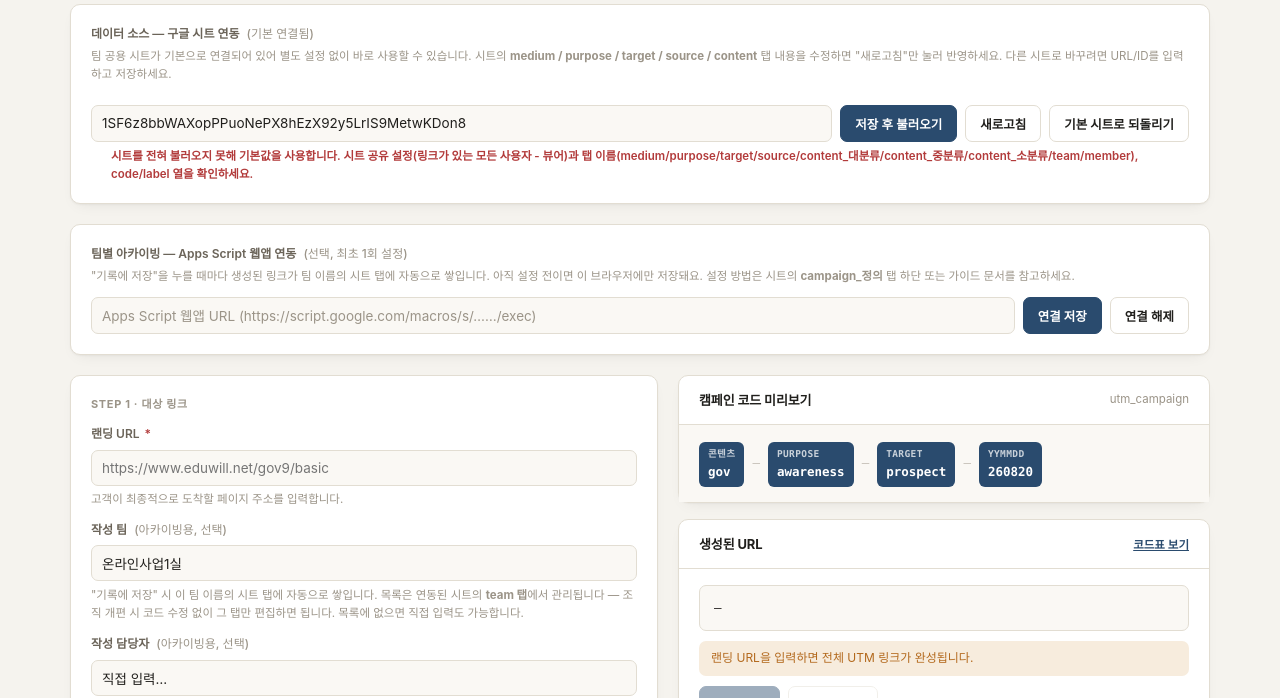
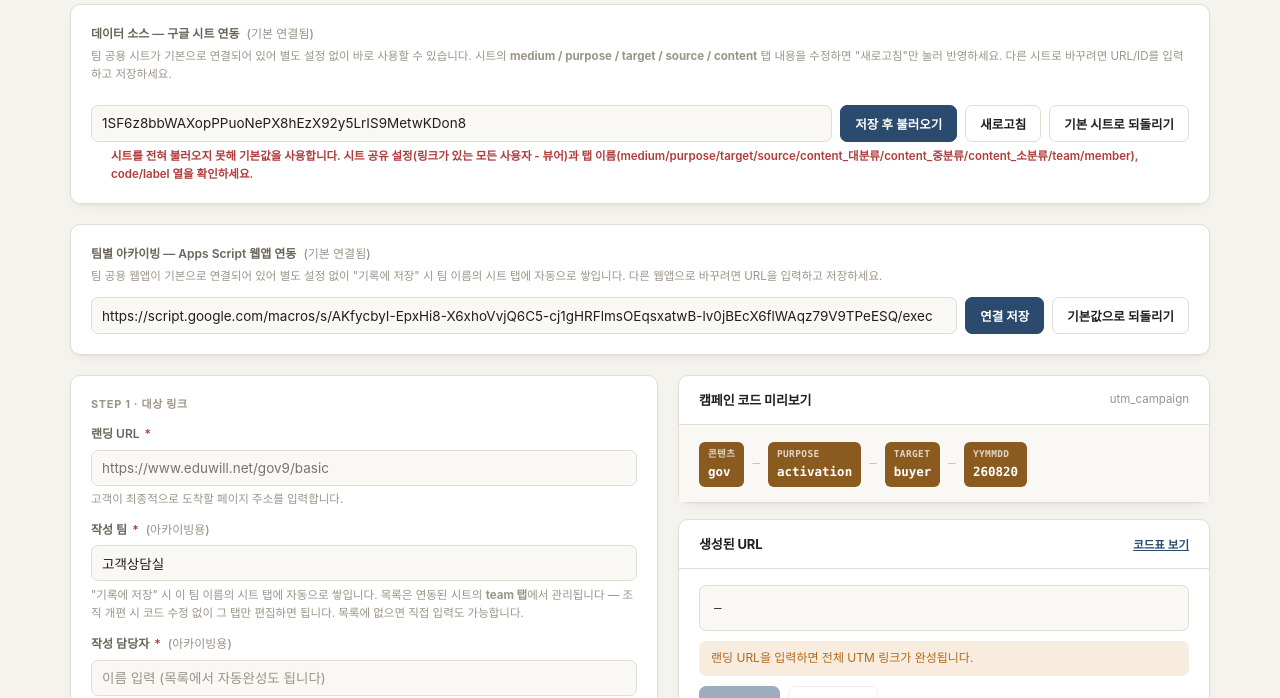
Before and after one commit to hajung1-arch/eduwill_utm_generator, a plain HTML site: page index.html in a window 1280 px wide. Shown: the part 102-800 px from the top of the page. Drawn offline with Linux system fonts and the light colour scheme.

Commit message:
Update index.html

```diff
--- a/index.html
+++ b/index.html
@@ -455,16 +455,16 @@
 
   <div class="card card-pad" id="archiveSettingsCard" style="margin-bottom: 20px;">
     <div style="flex:1; min-width:260px;">
-      <label style="margin-bottom:4px;">팀별 아카이빙 — Apps Script 웹앱 연동 <span class="opt">(선택, 최초 1회 설정)</span></label>
+      <label style="margin-bottom:4px;">팀별 아카이빙 — Apps Script 웹앱 연동 <span class="opt">(기본 연결됨)</span></label>
       <p class="field-desc" style="margin-top:0;">
-        "기록에 저장"을 누를 때마다 생성된 링크가 팀 이름의 시트 탭에 자동으로 쌓입니다. 아직 설정 전이면 이 브라우저에만 저장돼요.
-        설정 방법은 시트의 <b>campaign_정의</b> 탭 하단 또는 가이드 문서를 참고하세요.
+        팀 공용 웹앱이 기본으로 연결되어 있어 별도 설정 없이 "기록에 저장" 시 팀 이름의 시트 탭에 자동으로 쌓입니다.
+        다른 웹앱으로 바꾸려면 URL을 입력하고 저장하세요.
       </p>
     </div>
     <div style="display:flex; gap:8px; margin-top:10px; flex-wrap:wrap;">
       <input type="text" id="archiveUrlInput" placeholder="Apps Script 웹앱 URL (https://script.google.com/macros/s/……/exec)" style="flex:1; min-width:220px;" />
       <button class="primary" id="archiveSaveBtn" type="button">연결 저장</button>
-      <button class="ghost" id="archiveResetBtn" type="button">연결 해제</button>
+      <button class="ghost" id="archiveResetBtn" type="button">기본값으로 되돌리기</button>
     </div>
     <div class="csv-status" id="archiveStatus"></div>
   </div>
@@ -478,7 +478,7 @@
         <input type="url" id="baseUrl" placeholder="https://www.eduwill.net/gov9/basic" />
         <p class="field-desc">고객이 최종적으로 도착할 페이지 주소를 입력합니다.</p>
         <div style="margin-top:12px;">
-          <label for="teamSelect">작성 팀 <span class="opt">(아카이빙용, 선택)</span></label>
+          <label for="teamSelect">작성 팀 <span class="req">*</span> <span class="opt">(아카이빙용)</span></label>
           <select id="teamSelect"></select>
           <div id="customTeamWrap" style="display:none; margin-top:10px;">
             <input type="text" id="customTeam" placeholder="예: 콘텐츠제휴팀 (시트 탭 이름으로 그대로 쓰입니다)" />
@@ -486,12 +486,10 @@
           <p class="field-desc" style="margin-top:6px;">"기록에 저장" 시 이 팀 이름의 시트 탭에 자동으로 쌓입니다. 목록은 연동된 시트의 <b>team 탭</b>에서 관리됩니다 — 조직 개편 시 코드 수정 없이 그 탭만 편집하면 됩니다. 목록에 없으면 직접 입력도 가능합니다.</p>
         </div>
         <div style="margin-top:12px;">
-          <label for="memberSelect">작성 담당자 <span class="opt">(아카이빙용, 선택)</span></label>
-          <select id="memberSelect"></select>
-          <div id="customMemberWrap" style="display:none; margin-top:10px;">
-            <input type="text" id="customMember" placeholder="예: 김에듀" />
-          </div>
-          <p class="field-desc" style="margin-top:6px;">아카이브 시트에 담당자 이름이 함께 기록됩니다. 목록은 연동된 시트의 <b>member 탭</b>에서 관리됩니다. 목록에 없으면 직접 입력도 가능합니다.</p>
+          <label for="memberInput">작성 담당자 <span class="req">*</span> <span class="opt">(아카이빙용)</span></label>
+          <input type="text" id="memberInput" list="memberDatalist" placeholder="이름 입력 (목록에서 자동완성도 됩니다)" autocomplete="off" />
+          <datalist id="memberDatalist"></datalist>
+          <p class="field-desc" style="margin-top:6px;">아카이브 시트에 담당자 이름이 함께 기록됩니다. 목록에 있는 이름이면 입력 중 자동완성되고, 없는 이름도 그냥 입력하시면 됩니다. 목록은 연동된 시트의 <b>member 탭</b>에서 관리됩니다.</p>
         </div>
       </div>
 
@@ -736,70 +734,70 @@
       { code: "skill", label: "직무역량 — 컴퓨터활용능력·한국사능력검정 등" },
     ],
     content_mid: [
-      { code: "_101", label: "국제무역사/무역영어" },
-      { code: "_102", label: "무역영어" },
-      { code: "_103", label: "한식조리기능사" },
-      { code: "_104", label: "소방공무원" },
-      { code: "_105", label: "부동산아카데미" },
-      { code: "_106", label: "건축기사" },
-      { code: "_107", label: "토목기사" },
-      { code: "_108", label: "산업/건설안전기사" },
-      { code: "_109", label: "산업안전보건교육" },
-      { code: "_110", label: "주택취업지원센터" },
-      { code: "_111", label: "위험물산업기사/기능사" },
-      { code: "_113", label: "소방시설관리사" },
-      { code: "_114", label: "세무사·회계사" },
-      { code: "_115", label: "토익" },
-      { code: "_116", label: "편입" },
-      { code: "_117", label: "면접" },
-      { code: "_118", label: "화이트해커" },
-      { code: "_119", label: "글로벌 메인" },
-      { code: "_120", label: "군간부" },
-      { code: "_121", label: "임용" },
-      { code: "_123", label: "편입 게이트" },
-      { code: "_124", label: "감정평가사" },
-      { code: "_125", label: "노무사" },
-      { code: "_126", label: "법무사" },
+      { code: "_101", label: "국제무역사/무역영어", group: "spec" },
+      { code: "_102", label: "무역영어", group: "spec" },
+      { code: "_103", label: "한식조리기능사", group: "license" },
+      { code: "_104", label: "소방공무원", group: "gov" },
+      { code: "_105", label: "부동산아카데미", group: "spec" },
+      { code: "_106", label: "건축기사", group: "license" },
+      { code: "_107", label: "토목기사", group: "license" },
+      { code: "_108", label: "산업/건설안전기사", group: "license" },
+      { code: "_109", label: "산업안전보건교육", group: "license" },
+      { code: "_110", label: "주택취업지원센터", group: "job" },
+      { code: "_111", label: "위험물산업기사/기능사", group: "license" },
+      { code: "_113", label: "소방시설관리사", group: "spec" },
+      { code: "_114", label: "세무사·회계사", group: "spec" },
+      { code: "_115", label: "토익", group: "lang" },
+      { code: "_116", label: "편입", group: "gov" },
+      { code: "_117", label: "면접", group: "job" },
+      { code: "_118", label: "화이트해커", group: "skill" },
+      { code: "_119", label: "글로벌 메인", group: "lang" },
+      { code: "_120", label: "군간부", group: "gov" },
+      { code: "_121", label: "임용", group: "gov" },
+      { code: "_123", label: "편입 게이트", group: "gov" },
+      { code: "_124", label: "감정평가사", group: "spec" },
+      { code: "_125", label: "노무사", group: "spec" },
+      { code: "_126", label: "법무사", group: "spec" },
       { code: "0", label: "공통" },
-      { code: "1", label: "한경TESAT/매경TEST" },
+      { code: "1", label: "한경TESAT/매경TEST", group: "job" },
       { code: "2", label: "책배송비" },
-      { code: "3", label: "전기기능사" },
-      { code: "4", label: "청소년상담사(3급)" },
-      { code: "5", label: "ERP정보관리사" },
-      { code: "6", label: "건축기사/토목기사" },
-      { code: "7", label: "7급 공무원" },
-      { code: "8", label: "KBS한국어/실용글쓰기" },
-      { code: "9", label: "조경기사/기능사" },
-      { code: "A", label: "행정사" },
-      { code: "B", label: "검정고시" },
-      { code: "BC", label: "대입검정(고졸)" },
-      { code: "BH", label: "고입검정(중졸)" },
-      { code: "C", label: "경찰공무원" },
-      { code: "D", label: "도로교통사고감정사" },
-      { code: "E", label: "한자능력검정" },
-      { code: "F", label: "유통관리사" },
-      { code: "G", label: "9급 공무원" },
-      { code: "H", label: "한국사능력검정" },
-      { code: "I", label: "IT자격증" },
-      { code: "IT", label: "IT자격증" },
-      { code: "J", label: "주택관리사" },
-      { code: "K", label: "경비지도사" },
-      { code: "L", label: "공인중개사" },
-      { code: "M", label: "물류관리사" },
+      { code: "3", label: "전기기능사", group: "license" },
+      { code: "4", label: "청소년상담사(3급)", group: "spec" },
+      { code: "5", label: "ERP정보관리사", group: "skill" },
+      { code: "6", label: "건축기사/토목기사", group: "license" },
+      { code: "7", label: "7급 공무원", group: "gov" },
+      { code: "8", label: "KBS한국어/실용글쓰기", group: "skill" },
+      { code: "9", label: "조경기사/기능사", group: "license" },
+      { code: "A", label: "행정사", group: "spec" },
+      { code: "B", label: "검정고시", group: "gov" },
+      { code: "BC", label: "대입검정(고졸)", group: "gov" },
+      { code: "BH", label: "고입검정(중졸)", group: "gov" },
+      { code: "C", label: "경찰공무원", group: "gov" },
+      { code: "D", label: "도로교통사고감정사", group: "spec" },
+      { code: "E", label: "한자능력검정", group: "skill" },
+      { code: "F", label: "유통관리사", group: "job" },
+      { code: "G", label: "9급 공무원", group: "gov" },
+      { code: "H", label: "한국사능력검정", group: "skill" },
+      { code: "I", label: "IT자격증", group: "skill" },
+      { code: "IT", label: "IT자격증", group: "skill" },
+      { code: "J", label: "주택관리사", group: "spec" },
+      { code: "K", label: "경비지도사", group: "spec" },
+      { code: "L", label: "공인중개사", group: "spec" },
+      { code: "M", label: "물류관리사", group: "spec" },
       { code: "N", label: "지식발전소" },
       { code: "NPC", label: "미선택" },
-      { code: "O", label: "AT" },
-      { code: "Q", label: "전기기사" },
-      { code: "R", label: "번역사(종료)" },
-      { code: "S", label: "사회복지사 1급" },
-      { code: "STU", label: "학점은행제" },
-      { code: "T", label: "계리직 공무원" },
-      { code: "U", label: "재경관리사" },
-      { code: "V", label: "직업상담사" },
-      { code: "W", label: "온오프라인학원" },
-      { code: "X", label: "전산세무회계" },
-      { code: "Y", label: "소방설비기사" },
-      { code: "Z", label: "공기업/대기업 취업" },
+      { code: "O", label: "AT", group: "skill" },
+      { code: "Q", label: "전기기사", group: "license" },
+      { code: "R", label: "번역사(종료)", group: "lang" },
+      { code: "S", label: "사회복지사 1급", group: "spec" },
+      { code: "STU", label: "학점은행제", group: "gov" },
+      { code: "T", label: "계리직 공무원", group: "gov" },
+      { code: "U", label: "재경관리사", group: "gov" },
+      { code: "V", label: "직업상담사", group: "gov" },
+      { code: "W", label: "온오프라인학원", group: "license" },
+      { code: "X", label: "전산세무회계", group: "license" },
+      { code: "Y", label: "소방설비기사", group: "license" },
+      { code: "Z", label: "공기업/대기업 취업", group: "license" },
     ],
     content_minor: [
       { code: "basic", label: "기본강의 — 단일 과목 기본 커리큘럼" },
@@ -837,15 +835,32 @@
     if (items.some(i => i.code === prev)) selectEl.value = prev;
   }
 
-  function optionsFor(category) {
-    const items = DATA[category] || [];
+  // 라벨 기준 한글 가나다순(오름차순) 정렬 — 목록이 길수록 훑어보기 쉬움
+  function sortKo(items) {
+    return items.slice().sort((a, b) => a.label.localeCompare(b.label, "ko"));
+  }
+
+  function optionsFor(category, opts) {
+    opts = opts || {};
+    let items = sortKo(DATA[category] || []);
+    if (category === "content_mid" && opts.majorFilter) {
+      // 그룹(대분류)이 지정된 항목은 선택된 대분류와 일치할 때만, 그룹이 없는 공통 항목은 항상 표시
+      items = items.filter(i => !i.group || i.group === opts.majorFilter);
+    }
     if (category === "content_major") return [...items, { code: "__custom", label: "직접 입력…" }];
     if (category === "content_mid") return [{ code: "", label: "선택 안 함" }, ...items, { code: "__custom", label: "직접 입력…" }];
     if (category === "content_minor") return [{ code: "", label: "선택 안 함" }, ...items, { code: "__custom", label: "직접 입력…" }];
     if (category === "team") return [...items, { code: "__custom", label: "직접 입력…" }];
-    if (category === "member") return [...items, { code: "__custom", label: "직접 입력…" }];
     if (category === "campaign_slug") return [{ code: "", label: "선택 안 함" }, ...items, { code: "__custom", label: "직접 입력…" }];
     return items;
+  }
+
+  // 대분류 선택이 바뀌면 중분류 목록을 그 대분류에 맞게 다시 채움
+  function refreshContentMid() {
+    const majorVal = contentMajorEl.value === "__custom" ? "" : contentMajorEl.value;
+    fillSelectPreserve(contentMidEl, optionsFor("content_mid", { majorFilter: majorVal }));
+    syncCustomWrap(contentMidEl, "customMidWrap");
+    if (contentMidEl._ssSync) contentMidEl._ssSync();
   }
 
   // 드롭다운에 "직접 입력…"만 있어서 그게 기본 선택값이 되는 경우, change 이벤트가
@@ -923,7 +938,7 @@
 
   function initSearchableSelects() {
     ["medium", "purpose", "target", "source", "contentMajor", "contentMid", "contentMinor",
-     "teamSelect", "memberSelect", "campaignSlugSelect"].forEach(id => {
+     "teamSelect", "campaignSlugSelect"].forEach(id => {
       const el = document.getElementById(id);
       if (el) makeSearchable(el);
     });
@@ -931,10 +946,16 @@
 
   function syncSearchableDisplays() {
     ["medium", "purpose", "target", "source", "contentMajor", "contentMid", "contentMinor",
-     "teamSelect", "memberSelect", "campaignSlugSelect"].forEach(id => {
+     "teamSelect", "campaignSlugSelect"].forEach(id => {
       const el = document.getElementById(id);
       if (el && el._ssSync) el._ssSync();
     });
+  }
+
+  function populateMemberDatalist() {
+    const list = document.getElementById("memberDatalist");
+    if (!list) return;
+    list.innerHTML = sortKo(DATA.member || []).map(m => `<option value="${escapeHtml(m.code)}"></option>`).join("");
   }
 
   function populateSelectsFromData() {
@@ -943,18 +964,17 @@
     fillSelectPreserve(document.getElementById("target"), optionsFor("target"));
     fillSelectPreserve(document.getElementById("source"), optionsFor("source"));
     fillSelectPreserve(document.getElementById("contentMajor"), optionsFor("content_major"));
-    fillSelectPreserve(document.getElementById("contentMid"), optionsFor("content_mid"));
+    fillSelectPreserve(document.getElementById("teamSelect"), optionsFor("team"));
+    fillSelectPreserve(document.getElementById("campaignSlugSelect"), optionsFor("campaign_slug"));
+    populateMemberDatalist();
+
+    syncCustomWrap(document.getElementById("contentMajor"), "customMajorWrap");
+    syncCustomWrap(document.getElementById("teamSelect"), "customTeamWrap");
+    syncCustomWrap(document.getElementById("campaignSlugSelect"), "customSlugWrap");
+
+    refreshContentMid(); // 대분류에 맞춰 중분류를 채움 (선택 안 함/소분류는 여기서 같이 처리)
     fillSelectPreserve(document.getElementById("contentMinor"), optionsFor("content_minor"));
-    fillSelectPreserve(document.getElementById("teamSelect"), optionsFor("team"));
-    fillSelectPreserve(document.getElementById("memberSelect"), optionsFor("member"));
-    fillSelectPreserve(document.getElementById("campaignSlugSelect"), optionsFor("campaign_slug"));
-
-    syncCustomWrap(document.getElementById("contentMajor"), "customMajorWrap");
-    syncCustomWrap(document.getElementById("contentMid"), "customMidWrap");
     syncCustomWrap(document.getElementById("contentMinor"), "customMinorWrap");
-    syncCustomWrap(document.getElementById("teamSelect"), "customTeamWrap");
-    syncCustomWrap(document.getElementById("memberSelect"), "customMemberWrap");
-    syncCustomWrap(document.getElementById("campaignSlugSelect"), "customSlugWrap");
 
     initSearchableSelects();
     syncSearchableDisplays();
@@ -973,10 +993,11 @@
         customMajorEl = el("customMajor"), customMidEl = el("customMid"), customMinorEl = el("customMinor"),
         campaignSlugSelectEl = el("campaignSlugSelect"), customSlugEl = el("customSlug"),
         teamSelectEl = el("teamSelect"), customTeamEl = el("customTeam"),
-        memberSelectEl = el("memberSelect"), customMemberEl = el("customMember");
+        memberInputEl = el("memberInput");
 
   contentMajorEl.addEventListener("change", () => {
     el("customMajorWrap").style.display = contentMajorEl.value === "__custom" ? "block" : "none";
+    refreshContentMid();
     render();
   });
   contentMidEl.addEventListener("change", () => {
@@ -994,13 +1015,10 @@
   teamSelectEl.addEventListener("change", () => {
     el("customTeamWrap").style.display = teamSelectEl.value === "__custom" ? "block" : "none";
   });
-  memberSelectEl.addEventListener("change", () => {
-    el("customMemberWrap").style.display = memberSelectEl.value === "__custom" ? "block" : "none";
-  });
 
   [baseUrlEl, mediumEl, purposeEl, targetEl, dateInput, sourceEl,
    contentMajorEl, contentMidEl, contentMinorEl, customMajorEl, customMidEl, customMinorEl,
-   campaignSlugSelectEl, customSlugEl]
+   campaignSlugSelectEl, customSlugEl, memberInputEl]
     .forEach(e => e.addEventListener("input", render));
 
   // 팀명을 시트 탭 이름으로 그대로 쓰므로, 구글시트 탭 이름에 못 쓰는 문자만 제거
@@ -1008,10 +1026,7 @@
     return raw.trim().replace(/[\[\]\*\?:\/\\]/g, "").slice(0, 100);
   }
   function currentMember() {
-    if (memberSelectEl.value === "__custom") {
-      return (customMemberEl.value || "").trim().slice(0, 60);
-    }
-    return memberSelectEl.value;
+    return (memberInputEl.value || "").trim().slice(0, 60);
   }
   function currentTeam() {
     if (teamSelectEl.value === "__custom") {
@@ -1069,6 +1084,8 @@
       source,
 
       content,
+      team: currentTeam(),
+      member: currentMember(),
     };
   }
 
@@ -1167,6 +1184,9 @@
     const sourceMissing = !v.source;
     // 콘텐츠는 utm_campaign 맨 앞에 들어가는 필수값 — 비어 있으면(직접입력 공란 등) 생성 자체를 막음
     const contentMissing = !v.content;
+    // 작성 팀 / 작성 담당자도 필수값 — 아카이빙 시 누가 만들었는지 반드시 남기기 위함
+    const teamMissing = !v.team;
+    const memberMissing = !v.member;
 
     if (valid) {
       if (sourceMissing) {
@@ -1175,10 +1195,16 @@
       } else if (contentMissing) {
         el("warnLine").classList.add("show");
         el("warnLine").textContent = "콘텐츠를 선택하거나 직접 입력해야 캠페인 코드가 완성됩니다.";
+      } else if (teamMissing) {
+        el("warnLine").classList.add("show");
+        el("warnLine").textContent = "작성 팀을 선택해야 링크가 만들어집니다.";
+      } else if (memberMissing) {
+        el("warnLine").classList.add("show");
+        el("warnLine").textContent = "작성 담당자를 입력해야 링크가 만들어집니다.";
       }
     }
 
-    const finalValid = valid && !slugIssue && !contentMissing && !sourceMissing;
+    const finalValid = valid && !slugIssue && !contentMissing && !sourceMissing && !teamMissing && !memberMissing;
     lastUrl = finalValid ? url : null;
     lastCampaign = campaignCode;
     lastValues = finalValid ? v : null;
@@ -1239,10 +1265,10 @@
   }
 
   el("saveBtn").addEventListener("click", () => {
-    if (!lastUrl) return;
+    if (!lastUrl || !lastValues) return;
     const entryId = (crypto.randomUUID ? crypto.randomUUID() : `${Date.now()}-${Math.random().toString(36).slice(2)}`);
-    const team = currentTeam();
-    const member = currentMember();
+    const team = lastValues.team;
+    const member = lastValues.member;
     const items = loadHistory();
     items.unshift({ campaign: lastCampaign, url: lastUrl, savedAt: Date.now(), entryId, team });
     saveHistory(items);
@@ -1549,10 +1575,15 @@
     const header = rows[0].map(h => h.trim().toLowerCase());
     const codeIdx = header.indexOf("code");
     const labelIdx = header.indexOf("label");
+    const groupIdx = header.indexOf("group");
     if (codeIdx === -1 || labelIdx === -1) throw new Error("code/label 열 없음");
     const items = rows.slice(1)
       .filter(r => r[codeIdx] && r[codeIdx].trim())
-      .map(r => ({ code: r[codeIdx].trim(), label: (r[labelIdx] || r[codeIdx]).trim() }));
+      .map(r => {
+        const item = { code: r[codeIdx].trim(), label: (r[labelIdx] || r[codeIdx]).trim() };
+        if (groupIdx !== -1 && r[groupIdx] && r[groupIdx].trim()) item.group = r[groupIdx].trim();
+        return item;
+      });
     // 데이터 행이 0개인 건 실패가 아니라 "아직 안 채운 빈 탭"일 수 있음(member/campaign_slug 등) — 정상 처리
     return items;
   }
@@ -1614,9 +1645,10 @@
 
   // ---- 팀별 아카이빙 (Apps Script 웹앱 연동) ----
   const ARCHIVE_KEY = "eduwill_utm_archive_url_v1";
+  const DEFAULT_ARCHIVE_URL = "https://script.google.com/macros/s/AKfycbyI-EpxHi8-X6xhoVvjQ6C5-cj1gHRFlmsOEqsxatwB-lv0jBEcX6flWAqz79V9TPeESQ/exec";
 
   function effectiveArchiveUrl() {
-    return localStorage.getItem(ARCHIVE_KEY) || "";
+    return localStorage.getItem(ARCHIVE_KEY) || DEFAULT_ARCHIVE_URL;
   }
   function showArchiveStatus(msg, type) {
     const box = el("archiveStatus");
@@ -1635,8 +1667,8 @@
   });
   el("archiveResetBtn").addEventListener("click", () => {
     localStorage.removeItem(ARCHIVE_KEY);
-    el("archiveUrlInput").value = "";
-    showArchiveStatus("연결이 해제되었습니다. 이제부터는 이 브라우저에만 저장됩니다.", "");
+    el("archiveUrlInput").value = DEFAULT_ARCHIVE_URL;
+    showArchiveStatus("팀 공용 웹앱으로 되돌렸습니다.", "success");
   });
 
   // Apps Script 웹앱으로 전송 (CORS 프리플라이트를 피하기 위해 text/plain으로 전송,
```
